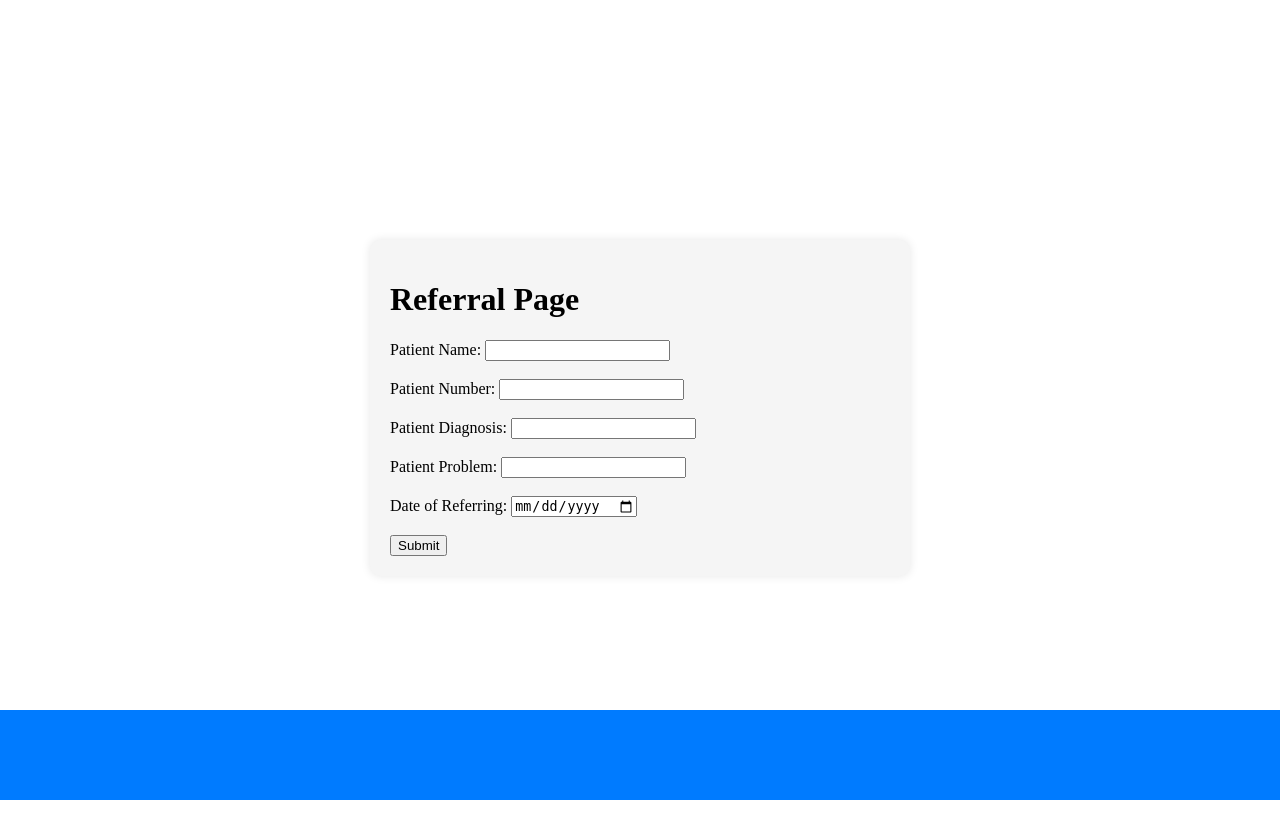
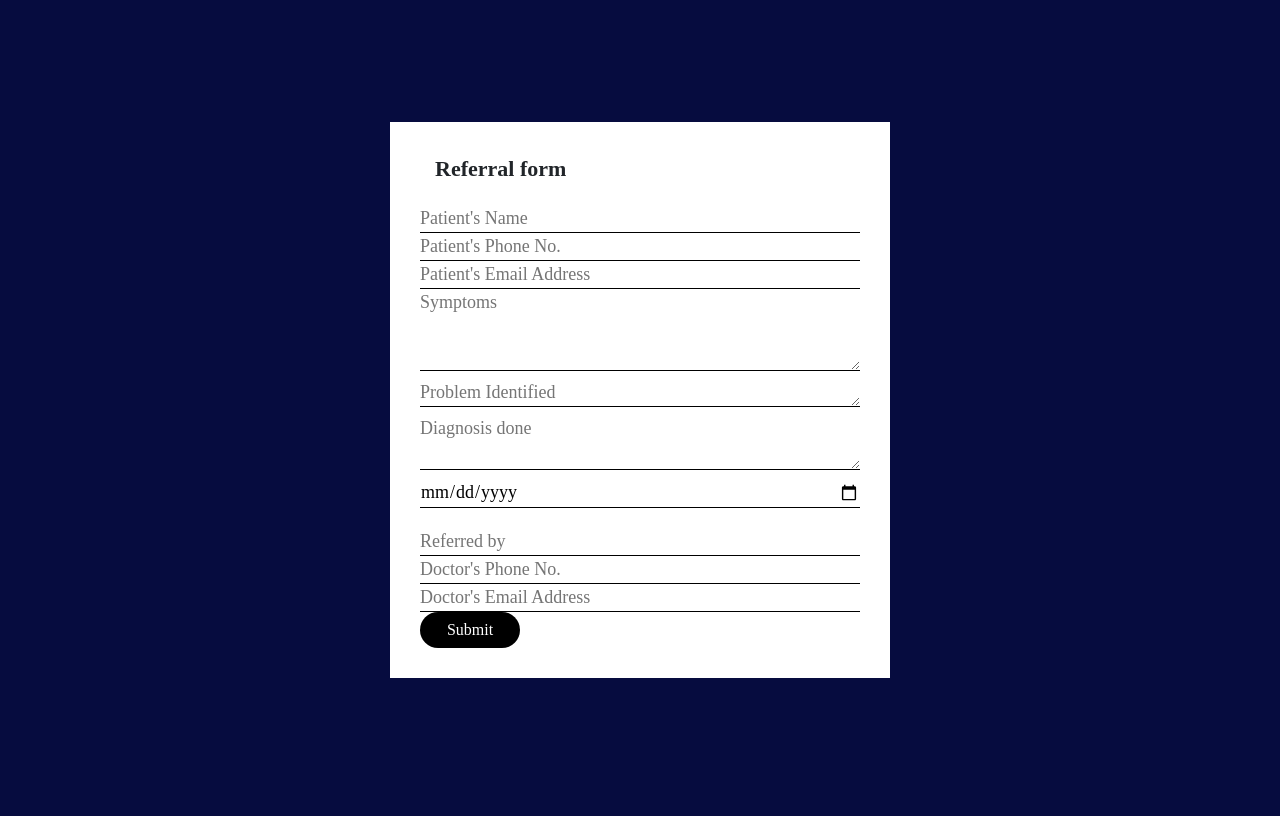
Before and after one commit to SahilReddu07/HPManagement, a Django app: page /refferal in a window 1280 px wide. After the commit the page ends 678 px from the top, so only its background shows below. Run offline with Django 4.2, Linux system fonts and the light colour scheme.

Commit message:
Update refferal.html

```diff
--- a/template/refferal.html
+++ b/template/refferal.html
@@ -1,68 +1,137 @@
-<!DOCTYPE html>
-<html>
+<!DOCTYPE HTML>
+    <html lang="en">
         <head>
-    <title>Referral Page</title>
+            <meta charset="UTF-8">
+            <meta http-equiv="X-UA-compatible" content="IE=edge">
+            <meta name="viewport" content="width=device-width, initital-scale=1.0">
+            <link rel="stylesheet" href="style.css">
+            <link rel="stylesheet" href="https://cdn.jsdelivr.net/npm/bootstrap@4.4.1/dist/css/bootstrap.min.css" integrity="sha384-Vkoo8x4CGsO3+Hhxv8T/Q5PaXtkKtu6ug5TOeNV6gBiFeWPGFN9MuhOf23Q9Ifjh" crossorigin="anonymous">
+            <title>REFERRAL FORM</title>
         <style>
-      /* Center the form on the screen */
-      body {
-        display: flex;
-        justify-content: center;
+          *{
+    padding:0;
+    margin:0;
+    box-sizing:border-box;
+    font-family: 'Poppins';
+}
+
+.hero{
+    width:100%;
+    height:100vh;
+    display:flex;
+    align-items:center;
+    justify-content:center;
+    background: #060c3f;
+}
+
+form{
+    background:#fff;
+    width:500px;
+    padding:30px;
+    font-size: 18px;
+}
+
+.message-icon{
+    display:flex;
+    align-items:center;
+    margin-bottom:20px;
+}
+
+.message-icon i{
+    font-size:40px;
+}
+
+.message-icon span{
+    font-size: 22px;
+    font-weight: bold;
+    margin-left:15px;
+}
+
+form input,textarea{
+    width:100%;
+    border-top: none;
+    border-left: none;
+    border-right:none;
+    border-bottom: 1px solid #000;
+    outline:none;
+}
+
+#input-field{
+    padding-bottom: 20px;
+    display:flex;
     align-items: center;
-        height: 100vh;
 }
-      form {
-        max-width: 500px;
-        width: 100%;
-        padding: 20px;
-        background-color: #f5f5f5;
-        border-radius: 10px;
-        box-shadow: 0 0 10px rgba(0, 0, 0, 0.1);
+
+#input-field i{
+    font-size: 22px;
+    margin-right: 15px;
 }
-      /* Style the blue footer */
-      footer {
-        background-color: #007bff;
-        color: #fff;
-        text-align: center;
-        padding: 20px;
-        height: 50px;
-        position: absolute;
-        bottom: 0;
-        width: 100%;
+
+.send-btn{
+    width:100px;
+    border: none;
+    background: #000;
+    color:#fff;
+    font-size: 16px;
+    padding:6px 0;
+    border-radius: 50px;
 }
         </style>
-    <script>
-      // Validate the patient number field
-      function validatePatientNumber(event) {
-        const input = event.target;
-        const value = input.value;
-        const valid = /^\d+$/.test(value); // Check if the value contains only digits
-        if (!valid) {
-          alert('Please enter only numbers in the patient number field.');
-          input.value = ''; // Clear the input field
-        }
-      }
-      window.addEventListener('DOMContentLoaded', function() {
-        const patientNumberInput = document.getElementById('patient_number');
-        patientNumberInput.addEventListener('input', validatePatientNumber);
-      });
-    </script>
         </head>
         <body>
-    <form action="submit.php" method="post">
-      <h1><strong>Referral Page</strong></h1>
-      <label for="patient_name">Patient Name:</label>
-      <input type="text" id="patient_name" name="patient_name"><br><br>
-      <label for="patient_number">Patient Number:</label>
-      <input type="text" id="patient_number" name="patient_number"><br><br>
-      <label for="patient_diagnosis">Patient Diagnosis:</label>
-      <input type="text" id="patient_diagnosis" name="patient_diagnosis"><br><br>
-      <label for="patient_problem">Patient Problem:</label>
-      <input type="text" id="patient_problem" name="patient_problem"><br><br>
-      <label for="referral_date">Date of Referring:</label>
-      <input type="date" id="referral_date" name="referral_date"><br><br>
-      <input type="submit" value="Submit">
+            <div class="hero">
+            <form action="https://formspree.io/f/xpzebjlk" method="post">
+                <div class="message-icon">
+                    <i class="bi bi-telegram"></i>
+                    <span>Referral form</span>
+                </div>
+
+                <div id="input-feild1">
+                    <i class=""></i>
+                    <input type="text" placeholder="Patient's Name" name="Name">
+                </div>
+                <div id="input-feild2">
+                    <i class="bi bi-telephone"></i>
+                    <input type="text" placeholder="Patient's Phone No." name="Phone">
+                </div>
+                <div id="input-feild3">
+                    <i class="bi bi-envelope"></i>
+                    <input type="text" placeholder="Patient's Email Address" name="text">
+                </div>
+                <div id="input-feild4">
+                    <i class="bi bi-chat-right-dots"></i>
+                    <textarea Name="Symptoms" placeholder="Symptoms" rows="3"></textarea>
+                </div>
+                <div id="input-feild5">
+                    <i class="bi bi-chat-right-dots"></i>
+                    <textarea Name="Problem Identified" placeholder="Problem Identified" rows="1"></textarea>
+                </div>
+                <div id="input-feild6">
+                    <i class="bi bi-chat-right-dots"></i>
+                    <textarea Name="Diagnosis" placeholder="Diagnosis done" rows="2"></textarea>
+                </div>
+                <div id="input-feild7">
+                    <i class="bi bi-date"></i>
+                    <input type="date" placeholder="Date of Referring" name="date">
+                </div>
+                <div id="input-feild8">
+                    <i class="message-icon"></i>
+                    <input type="text" placeholder="Referred by" name="Name">
+                </div>
+                <div id="input-feild9">
+                    <i class="bi bi-telephone"></i>
+                    <input type="text" placeholder="Doctor's Phone No." name="Phone">
+                </div>
+                <div id="input-feild">
+                    <i class="bi bi-envelope"></i>
+                    <input type="text" placeholder="Doctor's Email Address" name="text">
+                </div>
+
+                <input type="Submit" value="Submit" class="send-btn">
+
             </form>
-    <footer>
-    </footer>
+            </div>
         </body>
-</html>
+
+
+</HTML>
```
Lines whose indentation alone changed are shown as unchanged.
